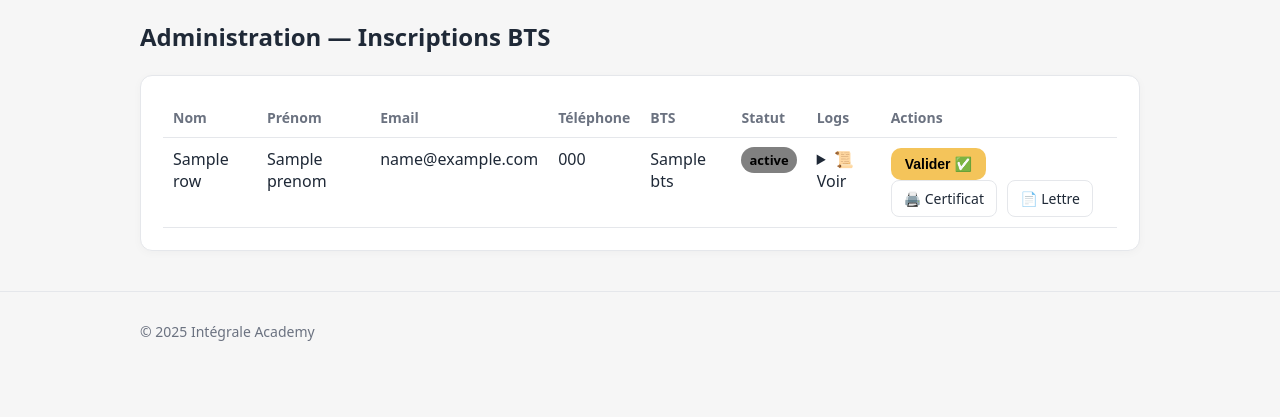
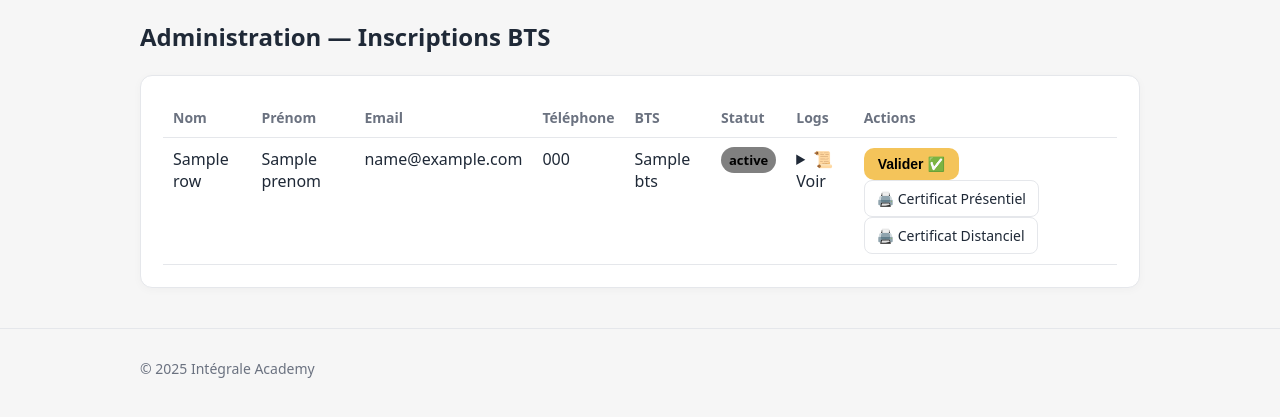
Before and after one commit to integraleacademy/inscriptionsbts, a Flask app: template templates/admin.html in a window 1280 px wide. Shown: the part 61-478 px from the top of the page. Run offline with Flask 3, Linux system fonts and the light colour scheme; the template is opened without the code that fills it: most values are stand-ins (such as "Sample title", 1, 10 or a date in 2020); parts of the project's set-up code (start-up, migrations or seed data) failed here and were passed over.

Commit message:
Update admin.html

```diff
--- a/templates/admin.html
+++ b/templates/admin.html
@@ -48,8 +48,8 @@
           </form>
           {% endif %}
 
-          <a class="btn-outline small" href="{{ url_for('certificat', id=r.id) }}">🖨️ Certificat</a>
-          <a class="btn-outline small" href="{{ url_for('lettre', id=r.id) }}">📄 Lettre</a>
+          <a class="btn-outline small" href="{{ url_for('certificat_presentiel', id=r.id) }}">🖨️ Certificat Présentiel</a>
+          <a class="btn-outline small" href="{{ url_for('certificat_distanciel', id=r.id) }}">🖨️ Certificat Distanciel</a>
         </td>
       </tr>
       {% endfor %}
```
